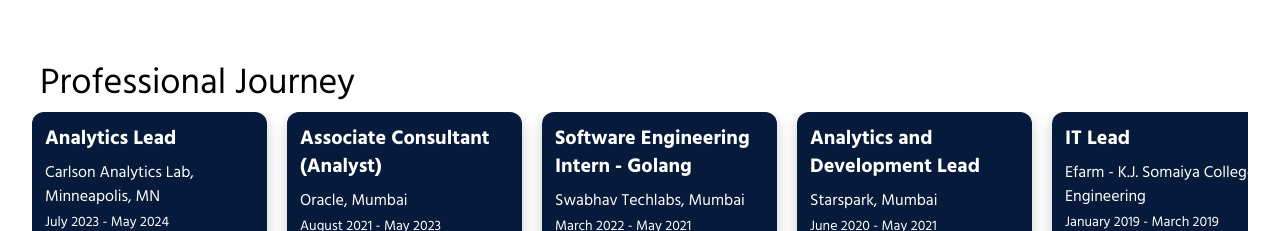
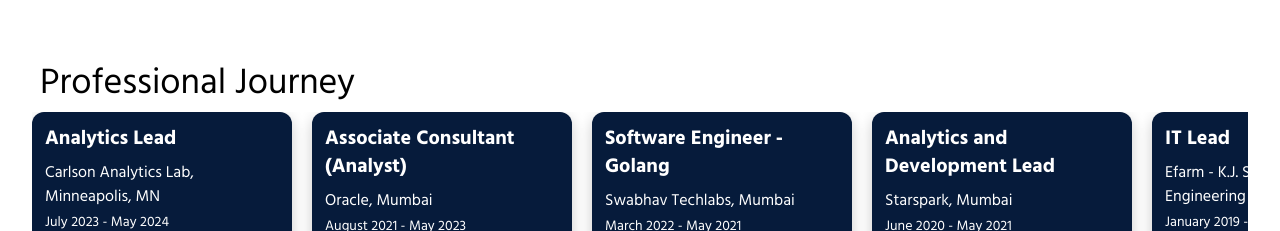
Before and after one commit to Ameya-20/PortfolioAmeya, a Next.js app: page / in a window 1280 px wide. Shown: the part 820-1051 px from the top of the page. Built offline with nearby package versions, Linux system fonts and the light colour scheme.

Commit message:
Added new feature and fixed bugs

```diff
--- a/components/Journey.js
+++ b/components/Journey.js
@@ -21,7 +21,7 @@
       date: "August 2021 - May 2023",
     },
     {
-      role: "Software Engineering Intern - Golang",
+      role: "Software Engineer - Golang",
       company: "Swabhav Techlabs, Mumbai",
       date: "March 2022 - May 2021",
     },
@@ -69,7 +69,7 @@
       <div className={styles.scrollContainer}>
           {timeline.map((item, index) => (
           <div key={index} className={styles.timelineCard}
-          style={{ height: "200px", width: "235px" }}>
+          style={{ height: "200px", width: "260px" }}>
             <h2 className="text-xl font-bold">{item.role}</h2>
             <p className="text-md mt-2">{item.company}</p>
             <p className="text-sm mt-1">{item.date}</p>
```
